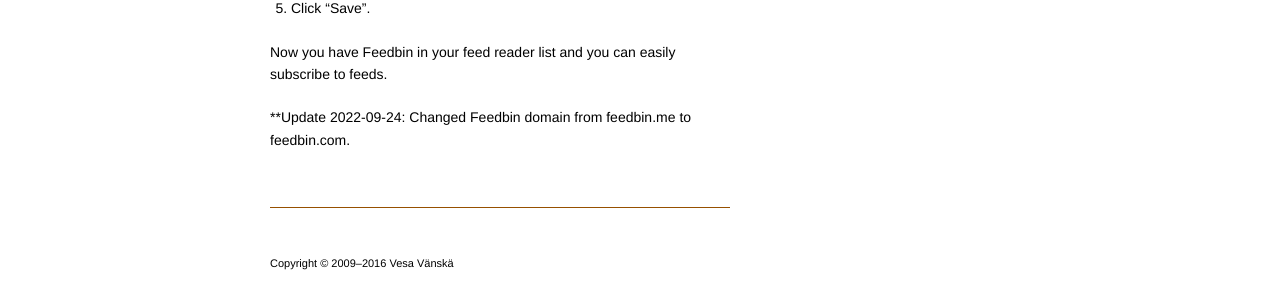
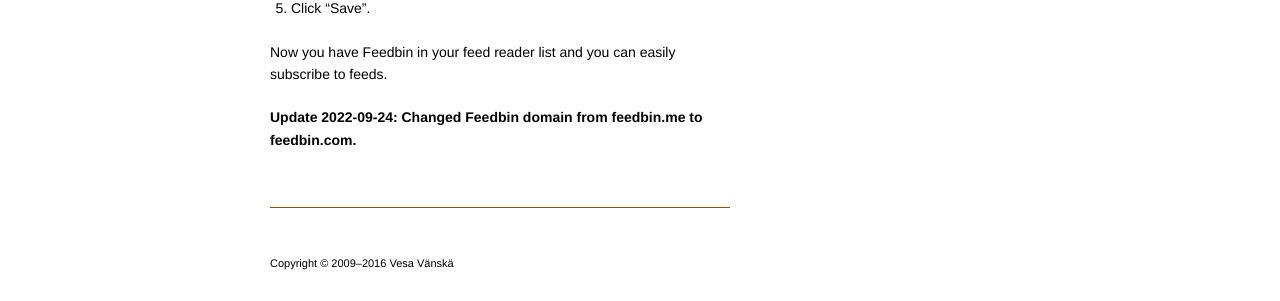
Before and after one commit to vesan/vesan.github.com, a Jekyll site: the page built from _posts/2013-07-01-subscribe-to-feeds-with-feedbin-from-google-chrome.markdown, in a window 1280 px wide. Shown: the part 959-1260 px from the top of the page. Built offline with Jekyll 4.4.1, drawn with Linux system fonts in a browser that asks for light colours; nearby versions of some CDN libraries; comment, search, counter and statistics services are not loaded.

Commit message:
Fix formatting

```diff
--- a/_posts/2013-07-01-subscribe-to-feeds-with-feedbin-from-google-chrome.markdown
+++ b/_posts/2013-07-01-subscribe-to-feeds-with-feedbin-from-google-chrome.markdown
@@ -18,4 +18,4 @@
 
 Now you have Feedbin in your feed reader list and you can easily subscribe to feeds.
 
-\*\*Update 2022-09-24: Changed Feedbin domain from feedbin.me to feedbin.com.
+**Update 2022-09-24: Changed Feedbin domain from feedbin.me to feedbin.com.**
```
